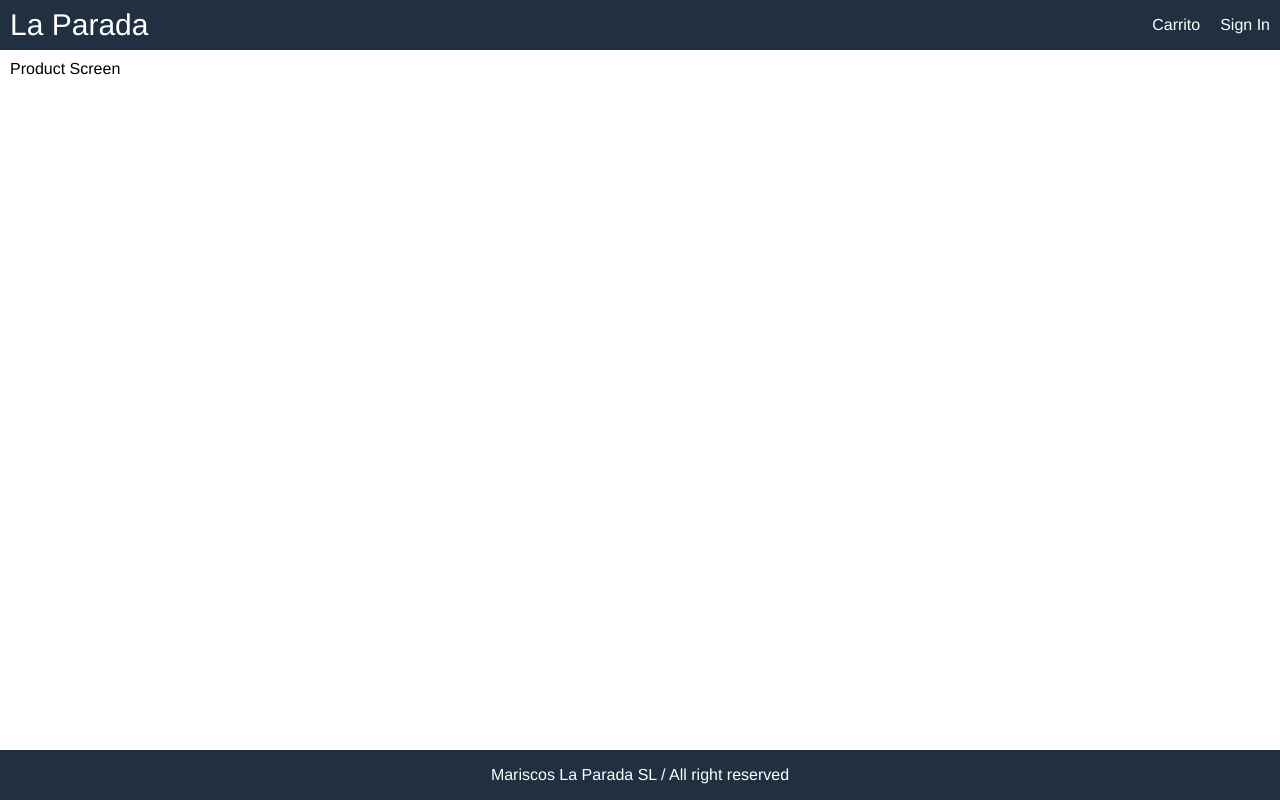
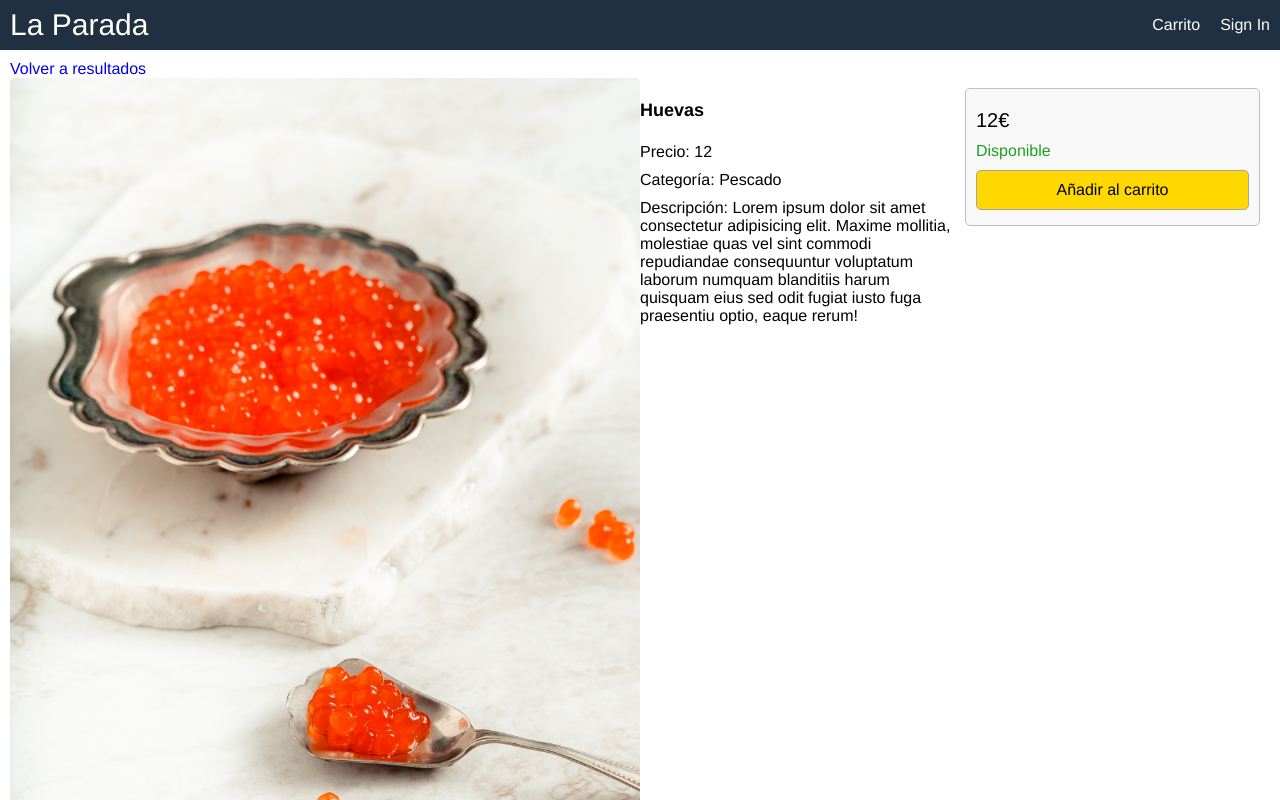
Before and after one commit to prgbono/laParada, a React (Create React App) app in the folder frontend/: page /product/1 in a window 1280 px wide. Shown: the top 800 px of the page. Built offline with nearby package versions, Linux system fonts and the light colour scheme.

Commit message:
perf(FE_Walking_Skeleton): :sparkles: ProductDetail component and styling
ProductScreen component and its style. Add Router

```diff
--- a/frontend/public/index.html
+++ b/frontend/public/index.html
@@ -25,10 +25,10 @@
       Learn how to configure a non-root public URL by running `npm run build`.
     -->
     <!-- TODO: Remove this fontAwesome if rating is not used. This is just for showing the rating stars -->
-    <link
+    <!-- <link
       rel="stylesheet"
       href="https://cdnjs.cloudflare.com/ajax/libs/font-awesome/4.7.0/css/font-awesome.min.css"
-    />
+    /> -->
     <title>Mariscos La Parada SL</title>
   </head>
   <body>
--- a/frontend/src/App.js
+++ b/frontend/src/App.js
@@ -5,8 +5,8 @@ import ProductScreen from './screens/ProductScreen.js';
 
 function App() {
   return (
-    <div className="grid-container">
-      <Router>
+    <Router>
+      <div className="grid-container">
         <header className="row">
           <div>
             <a href="/" className="brand">
@@ -22,11 +22,9 @@ function App() {
           <Route path="/product/:id" component={ProductScreen}></Route>
           <Route path="/" component={HomeScreen} exact></Route>
         </main>
-        <footer className="row center">
-          Mariscos La Parada SL / All right reserved
-        </footer>
-      </Router>
-    </div>
+        <footer className="row center">Mariscos La Parada SL</footer>
+      </div>
+    </Router>
   );
 }
 
--- a/frontend/src/data.js
+++ b/frontend/src/data.js
@@ -6,7 +6,8 @@ const data = {
       category: 'Pescado',
       image: '/images/hueva.jpg',
       price: 12,
-      existencias: 80.5,
+      stock: 80.5,
+      stockLimit: 5,
       description:
         'Lorem ipsum dolor sit amet consectetur adipisicing elit. Maxime mollitia, molestiae quas vel sint commodi repudiandae consequuntur voluptatum laborum numquam blanditiis harum quisquam eius sed odit fugiat iusto fuga praesentiu optio, eaque rerum!',
     },
@@ -16,7 +17,8 @@ const data = {
       category: 'Marisco',
       image: '/images/cigala.jpeg',
       price: 23,
-      existencias: 80.5,
+      stock: 80.5,
+      stockLimit: 5,
       description:
         'Lorem ipsum dolor sit amet consectetur adipisicing elit. Maxime mollitia, molestiae quas vel sint commodi repudiandae consequuntur voluptatum laborum numquam blanditiis harum quisquam eius sed odit fugiat iusto fuga praesentiu optio, eaque rerum!',
     },
@@ -26,7 +28,8 @@ const data = {
       category: 'Marisco',
       image: '/images/gamba.jpg',
       price: 25,
-      existencias: 80.5,
+      stock: 57,
+      stockLimit: 5,
       description:
         'Lorem ipsum dolor sit amet consectetur adipisicing elit. Maxime mollitia, molestiae quas vel sint commodi repudiandae consequuntur voluptatum laborum numquam blanditiis harum quisquam eius sed odit fugiat iusto fuga praesentiu optio, eaque rerum!',
     },
@@ -36,7 +39,8 @@ const data = {
       category: 'Marisco',
       image: '/images/gambon.jpeg',
       price: 12.95,
-      existencias: 80.5,
+      stock: 80.5,
+      stockLimit: 5,
       description:
         'Lorem ipsum dolor sit amet consectetur adipisicing elit. Maxime mollitia, molestiae quas vel sint commodi repudiandae consequuntur voluptatum laborum numquam blanditiis harum quisquam eius sed odit fugiat iusto fuga praesentiu optio, eaque rerum!',
     },
@@ -46,7 +50,8 @@ const data = {
       category: 'Pescado',
       image: '/images/atun.jpg',
       price: 12,
-      existencias: 80.5,
+      stock: 80.5,
+      stockLimit: 5,
       description:
         'Lorem ipsum dolor sit amet consectetur adipisicing elit. Maxime mollitia, molestiae quas vel sint commodi repudiandae consequuntur voluptatum laborum numquam blanditiis harum quisquam eius sed odit fugiat iusto fuga praesentiu optio, eaque rerum!',
     },
@@ -56,7 +61,8 @@ const data = {
       category: 'Pescado',
       image: '/images/pulpo.jpg',
       price: 7.95,
-      existencias: 80.5,
+      stock: 80.5,
+      stockLimit: 5,
       description:
         'Lorem ipsum dolor sit amet consectetur adipisicing elit. Maxime mollitia, molestiae quas vel sint commodi repudiandae consequuntur voluptatum laborum numquam blanditiis harum quisquam eius sed odit fugiat iusto fuga praesentiu optio, eaque rerum!',
     },
@@ -66,7 +72,8 @@ const data = {
       category: 'Pescado',
       image: '/images/pescado.jpeg',
       price: 8.95,
-      existencias: 80.5,
+      stock: 80.5,
+      stockLimit: 5,
       description:
         'Lorem ipsum dolor sit amet consectetur adipisicing elit. Maxime mollitia, molestiae quas vel sint commodi repudiandae consequuntur voluptatum laborum numquam blanditiis harum quisquam eius sed odit fugiat iusto fuga praesentiu optio, eaque rerum!',
     },
--- a/frontend/src/index.css
+++ b/frontend/src/index.css
@@ -59,3 +59,26 @@ a.brand {
   color: #fff;
   font-size: 3rem;
 }
+
+ul {
+  padding: 0;
+  margin: 0;
+  list-style-type: none;
+}
+li {
+  margin-top: 1rem;
+}
+
+/* Button */
+button {
+  padding: 1rem;
+  border-radius: 0.5rem;
+  border: 0.1rem #a4a4a4 solid;
+  font-size: 1.6rem;
+  font-family: Helvetica, Arial, sans-serif;
+  /* font-weight: lighter; */
+  -webkit-font-smoothing: antialiased;
+  -moz-osx-font-smoothing: grayscale;
+  background-color: #f8f8f8;
+  cursor: pointer;
+}
--- a/frontend/src/screens/ProductScreen.js
+++ b/frontend/src/screens/ProductScreen.js
@@ -1,5 +1,60 @@
 import React from 'react';
+import data from './../data.js';
+import { Link } from 'react-router-dom';
 
-export default function ProductScreen() {
-  return <div>Product Screen</div>;
+export default function ProductScreen(props) {
+  const product = data.products.find(
+    product => product._id === props.match.params.id,
+  );
+  if (!product) return <div>Product Not found</div>;
+
+  return (
+    <>
+      <Link to="/">Volver a resultados</Link>
+      <div className="row top">
+        <div className="col-2">
+          <img className="large" src={product.image} alt={product.name}></img>
+        </div>
+        <div className="col-1">
+          <ul>
+            <li>
+              <h1>{product.name}</h1>
+            </li>
+            <li>Precio: {product.price}</li>
+            <li>Categoría: {product.category}</li>
+            <li>Descripción: {product.description}</li>
+          </ul>
+        </div>
+        <div className="col-1">
+          <div className="card card-body">
+            <ul>
+              <li>
+                <div className="row">
+                  <div className="price">{product.price}€</div>
+                </div>
+              </li>
+              <li>
+                <div className="row">
+                  <div>
+                    {product.stock <= 0 ? (
+                      <span className="error">No disponible</span>
+                    ) : product.stock <= product.stockLimit ? (
+                      <span className="warning">
+                        Quedan pocas existencias de este producto
+                      </span>
+                    ) : (
+                      <span className="success">Disponible</span>
+                    )}
+                  </div>
+                </div>
+              </li>
+              <li>
+                <button className="primary block">Añadir al carrito</button>
+              </li>
+            </ul>
+          </div>
+        </div>
+      </div>
+    </>
+  );
 }
--- a/frontend/src/style.css
+++ b/frontend/src/style.css
@@ -1,3 +1,5 @@
+/* TODO: Colores como variables globales! */
+
 .grid-container {
   display: grid;
   grid-template-areas:
@@ -36,6 +38,18 @@ footer {
   justify-content: center;
 }
 
+.row.top {
+  align-items: flex-start;
+}
+
+.col-1 {
+  flex: 1 1 25rem;
+}
+
+.col-2 {
+  flex: 2 1 50rem;
+}
+
 /* Image */
 img {
   border-radius: 0.5rem;
@@ -43,6 +57,10 @@ img {
 
 img.medium {
   max-width: 29rem;
+  width: 100%;
+}
+
+img.large {
   width: 100%;
 }
 
@@ -67,7 +85,33 @@ img.medium {
 }
 
 /* Rating */
-.rating span {
+/* .rating span {
   color: #f0c040;
   margin: 0.1rem;
+} */
+
+/* Stock alert */
+.success {
+  color: #20a020;
 }
+
+.warning {
+  color: #ffd800;
+}
+
+.error {
+  color: #a02020;
+}
+
+/* Button */
+button:hover {
+  border: 0.1rem #404040 solid;
+}
+
+button.primary {
+  background-color: #ffd800;
+}
+
+button.block {
+  width: 100%;
+}
```
